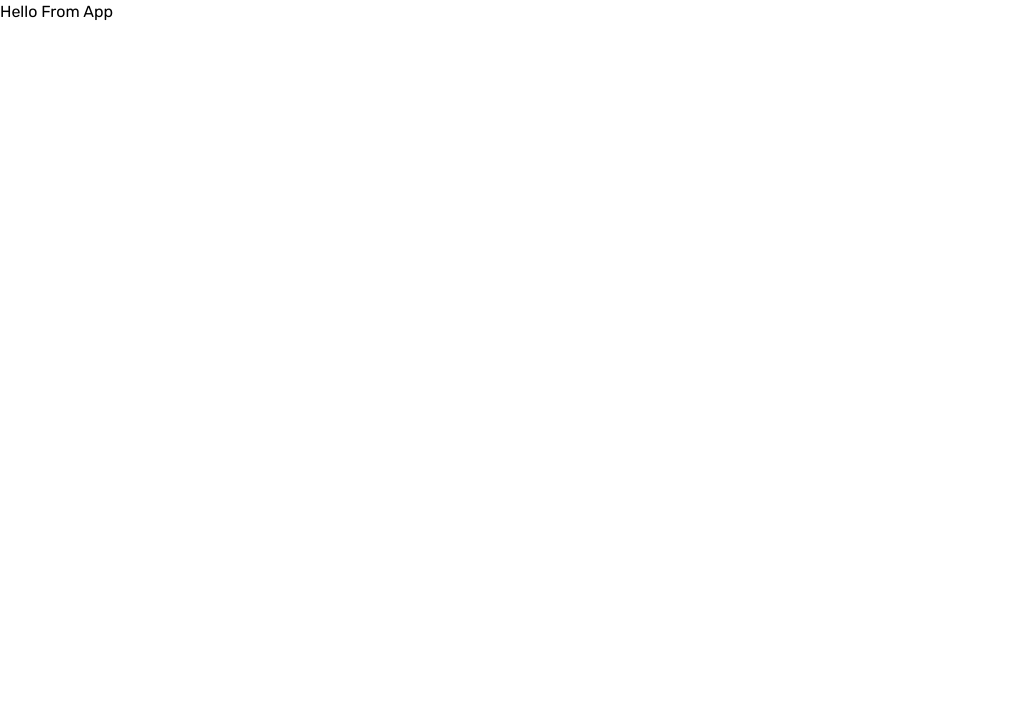
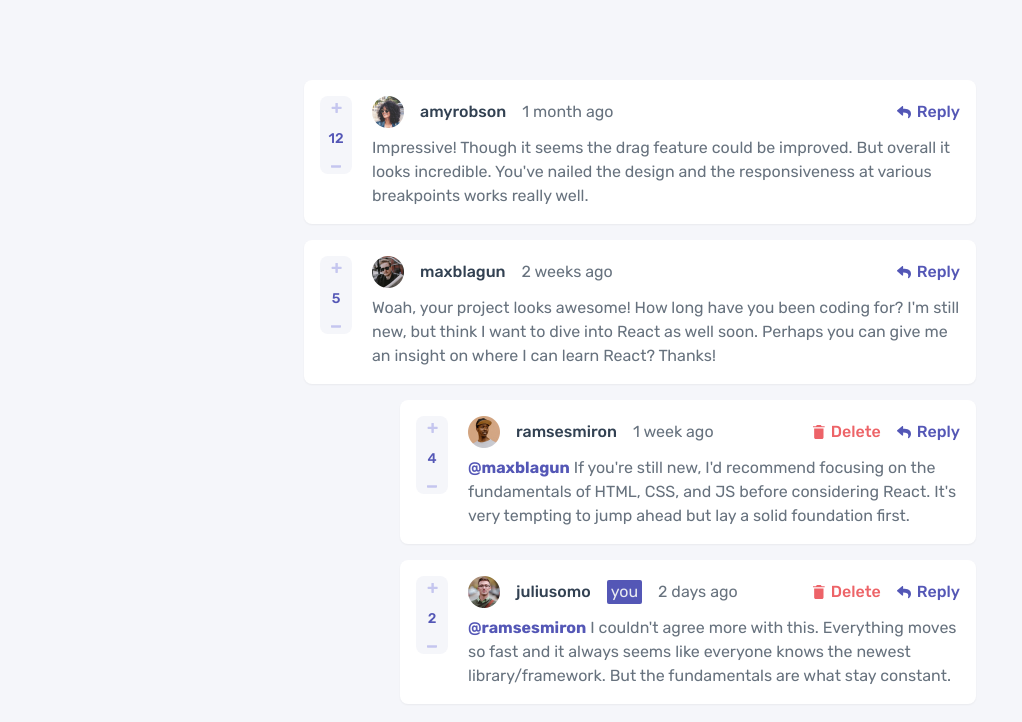
Before and after one commit to Prechyious/interactive-comments-section, a React (Vite) app: page / in a window 1280 px wide. Shown: the top 722 px of the page, without its empty margins (0-1022 px from the left). Built offline with nearby package versions, Linux system fonts and the light colour scheme.

Commit message:
Added components to display data from API

```diff
--- a/index.html
+++ b/index.html
@@ -6,7 +6,7 @@
         <meta name="viewport" content="width=device-width, initial-scale=1.0" />
         <title>Frontend Mentor | Interactive comments section</title>
     </head>
-    <body class="font-rubik">
+    <body class="font-rubik bg-veryLightGray">
         <div id="root"></div>
         <script type="module" src="/src/main.jsx"></script>
     </body>
--- a/src/App.jsx
+++ b/src/App.jsx
@@ -1,8 +1,10 @@
+import Comments from "./components/Comments";
+
 const App = () => {
     return (
-        <div>
-            <h1>Hello From App</h1>
-        </div>
+        <>
+            <Comments />
+        </>
     );
 };
 
--- /dev/null
+++ b/src/components/Comments.jsx
@@ -0,0 +1,129 @@
+import { useSelector } from "react-redux";
+import plusIcon from "../assets/images/icon-plus.svg";
+import minusIcon from "../assets/images/icon-minus.svg";
+import replyIcon from "../assets/images/icon-reply.svg";
+import deleteIcon from "../assets/images/icon-delete.svg";
+
+const Comments = () => {
+    const { currentUser, comments } = useSelector((store) => store.user);
+
+    return (
+        <main className="flex flex-col items-center h-[100dvh] md:h-screen justify-center max-w-2xl mx-auto">
+            {comments.map(
+                ({ content, createdAt, id, score, user, replies }) => (
+                    <>
+                        <article
+                            key={id}
+                            className="flex gap-5 p-4 mb-4 bg-white rounded-lg shadow-sm md:max-w-2xl text-lightGray"
+                        >
+                            <aside className="flex flex-col items-center gap-4 py-1.5 px-2 font-medium rounded-lg text-moderateBlue bg-veryLightGray h-fit mx-auto">
+                                <button>
+                                    <img src={plusIcon} alt="upvote" />
+                                </button>
+                                <p className="w-4 text-sm text-center">
+                                    {score}
+                                </p>
+                                <button>
+                                    <img src={minusIcon} alt="downvote" />
+                                </button>
+                            </aside>
+                            <div>
+                                <header className="flex items-center justify-between mb-2">
+                                    <div className="flex items-center gap-4">
+                                        <img
+                                            className="w-8 h-8"
+                                            src={user.image.webp}
+                                            alt={user.username}
+                                        />
+                                        <h1 className="font-medium text-darkBlue">
+                                            {user.username}
+                                        </h1>
+                                        <p className="text-grayishBlue">
+                                            {createdAt}
+                                        </p>
+                                    </div>
+                                    <button className="flex items-center gap-1.5 text-moderateBlue font-medium">
+                                        <img src={replyIcon} alt="reply" />
+                                        <p>Reply</p>
+                                    </button>
+                                </header>
+                                <p className="text-grayishBlue">{content}</p>
+                            </div>
+                        </article>
+
+                        {/* Replies */}
+                        {replies &&
+                            replies.map((reply) => (
+                                <article
+                                    key={reply.id}
+                                    className="flex self-end gap-5 p-4 mb-4 bg-white rounded-lg shadow-sm md:max-w-xl text-lightGray"
+                                >
+                                    <aside className="flex flex-col items-center gap-4 py-1.5 px-2 font-medium rounded-lg text-moderateBlue bg-veryLightGray h-fit mx-auto">
+                                        <button>
+                                            <img src={plusIcon} alt="upvote" />
+                                        </button>
+                                        <p className="w-4 text-sm text-center">
+                                            {reply.score}
+                                        </p>
+                                        <button>
+                                            <img
+                                                src={minusIcon}
+                                                alt="downvote"
+                                            />
+                                        </button>
+                                    </aside>
+                                    <div>
+                                        <header className="flex items-center justify-between mb-2">
+                                            <div className="flex items-center gap-4">
+                                                <img
+                                                    className="w-8 h-8"
+                                                    src={reply.user.image.webp}
+                                                    alt={reply.user.username}
+                                                />
+                                                <h1 className="font-medium text-darkBlue">
+                                                    {reply.user.username}
+                                                </h1>
+                                                {currentUser.username ===
+                                                    reply.user.username && (
+                                                    <p className="px-1 rounded-sm bg-moderateBlue">
+                                                        you
+                                                    </p>
+                                                )}
+                                                <p className="text-grayishBlue">
+                                                    {reply.createdAt}
+                                                </p>
+                                            </div>
+                                            <div className="inline-flex gap-4">
+                                                <button className="flex items-center gap-1.5 text-softRed font-medium">
+                                                    <img
+                                                        src={deleteIcon}
+                                                        alt="delete"
+                                                    />
+                                                    <p>Delete</p>
+                                                </button>
+                                                <button className="flex items-center gap-1.5 text-moderateBlue font-medium">
+                                                    <img
+                                                        src={replyIcon}
+                                                        alt="reply"
+                                                    />
+                                                    <p>Reply</p>
+                                                </button>
+                                            </div>
+                                        </header>
+                                        <p className="text-grayishBlue">
+                                            <span className="font-bold text-moderateBlue">
+                                                @{reply.replyingTo}
+                                            </span>{" "}
+                                            {reply.content}
+                                        </p>
+                                    </div>
+                                </article>
+                            ))}
+                    </>
+                )
+            )}
+        </main>
+    );
+};
+
+export default Comments;
--- /dev/null
+++ b/src/components/Replies.jsx
@@ -0,0 +1,5 @@
+const Replies = () => {
+    return <div>Replies</div>;
+};
+
+export default Replies;
--- a/src/data/data.json
+++ b/src/data/data.json
@@ -1,8 +1,8 @@
 {
     "currentUser": {
         "image": {
-      "png": "./images/avatars/image-juliusomo.png",
-      "webp": "./images/avatars/image-juliusomo.webp"
+            "png": "./src/assets/avatars/image-juliusomo.png",
+            "webp": "./src/assets/avatars/image-juliusomo.webp"
         },
         "username": "juliusomo"
     },
@@ -14,8 +14,8 @@
             "score": 12,
             "user": {
                 "image": {
-          "png": "./images/avatars/image-amyrobson.png",
-          "webp": "./images/avatars/image-amyrobson.webp"
+                    "png": "./src/assets/avatars/image-amyrobson.png",
+                    "webp": "./src/assets/avatars/image-amyrobson.webp"
                 },
                 "username": "amyrobson"
             },
@@ -28,8 +28,8 @@
             "score": 5,
             "user": {
                 "image": {
-          "png": "./images/avatars/image-maxblagun.png",
-          "webp": "./images/avatars/image-maxblagun.webp"
+                    "png": "./src/assets/avatars/image-maxblagun.png",
+                    "webp": "./src/assets/avatars/image-maxblagun.webp"
                 },
                 "username": "maxblagun"
             },
@@ -42,8 +42,8 @@
                     "replyingTo": "maxblagun",
                     "user": {
                         "image": {
-              "png": "./images/avatars/image-ramsesmiron.png",
-              "webp": "./images/avatars/image-ramsesmiron.webp"
+                            "png": "./src/assets/avatars/image-ramsesmiron.png",
+                            "webp": "./src/assets/avatars/image-ramsesmiron.webp"
                         },
                         "username": "ramsesmiron"
                     }
@@ -56,8 +56,8 @@
                     "replyingTo": "ramsesmiron",
                     "user": {
                         "image": {
-              "png": "./images/avatars/image-juliusomo.png",
-              "webp": "./images/avatars/image-juliusomo.webp"
+                            "png": "./src/assets/avatars/image-juliusomo.png",
+                            "webp": "./src/assets/avatars/image-juliusomo.webp"
                         },
                         "username": "juliusomo"
                     }
```
Lines whose indentation alone changed are shown as unchanged.
